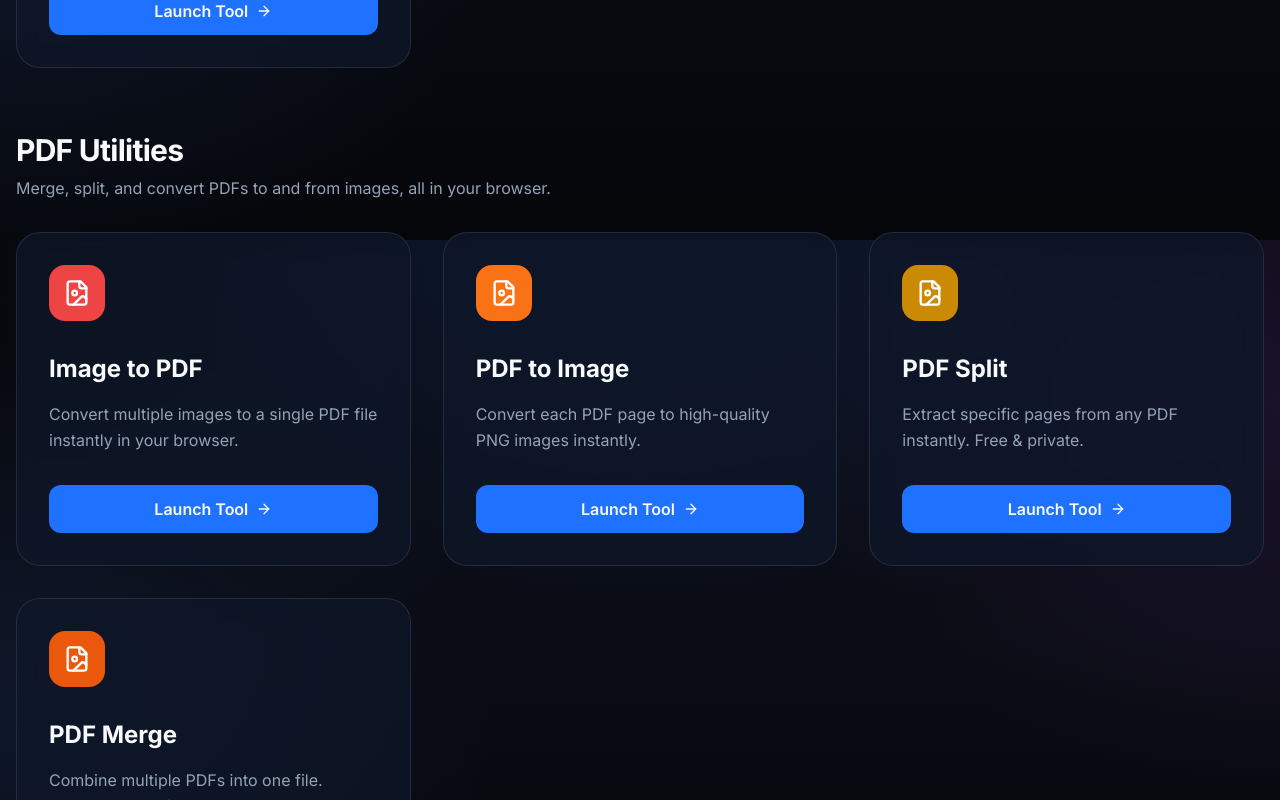
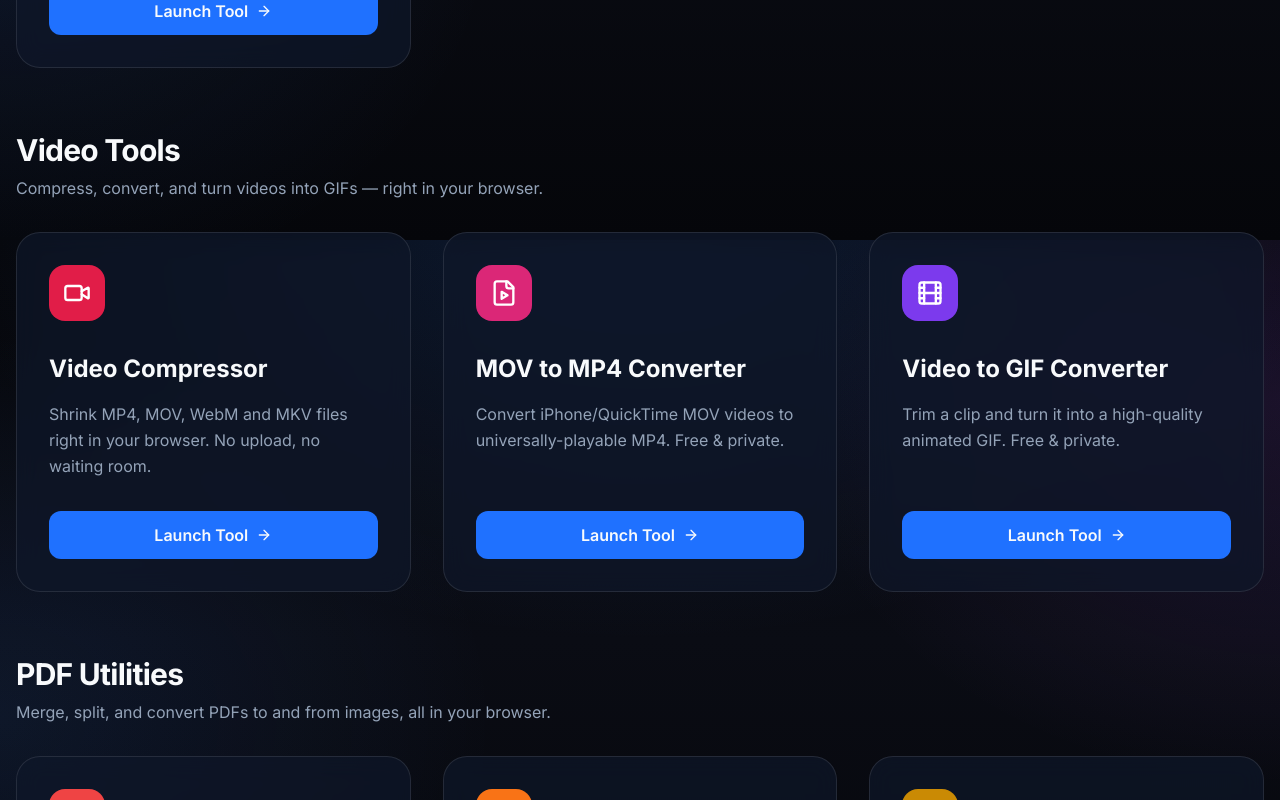
Before and after one commit to surajkumar122024-star/ok01, a Next.js app: page /tools in a window 1280 px wide. Shown: the part 2960-3760 px from the top of the page. Built offline with nearby package versions, Linux system fonts and the light colour scheme.

Commit message:
Add video tools category to tools page

```diff
--- a/src/app/tools/page.tsx
+++ b/src/app/tools/page.tsx
@@ -426,13 +426,14 @@ const tools = [
 const categoryInfo: Record<string, { title: string; description: string }> = {
   'image-tools': { title: 'Image Tools', description: 'Compress, resize, crop, rotate, watermark, and pick colors from any photo.' },
   'format-converters': { title: 'Format Converters', description: 'Move between JPG, PNG, WebP, HEIC, and SVG without losing quality.' },
+  'video-tools': { title: 'Video Tools', description: 'Compress, convert, and turn videos into GIFs — right in your browser.' },
   'pdf-utilities': { title: 'PDF Utilities', description: 'Merge, split, and convert PDFs to and from images, all in your browser.' },
   'document-photos': { title: 'Document Photos', description: 'Aadhaar, PAN, Passport, Visa, and exam photos sized to official specs.' },
   'text-dev-tools': { title: 'Text & Developer Tools', description: 'Word counter, case converter, JSON formatter, Base64, and more.' },
   'unit-converter': { title: 'Unit Converter', description: 'Length, weight, temperature, area, volume, speed, data, and time.' },
 };
 
-const categoryOrder = ['image-tools', 'format-converters', 'pdf-utilities', 'document-photos', 'text-dev-tools', 'unit-converter'];
+const categoryOrder = ['image-tools', 'format-converters', 'video-tools', 'pdf-utilities', 'document-photos', 'text-dev-tools', 'unit-converter'];
 
 export default function ToolsPage() {
   const grouped = categoryOrder.map((catSlug) => ({
```
